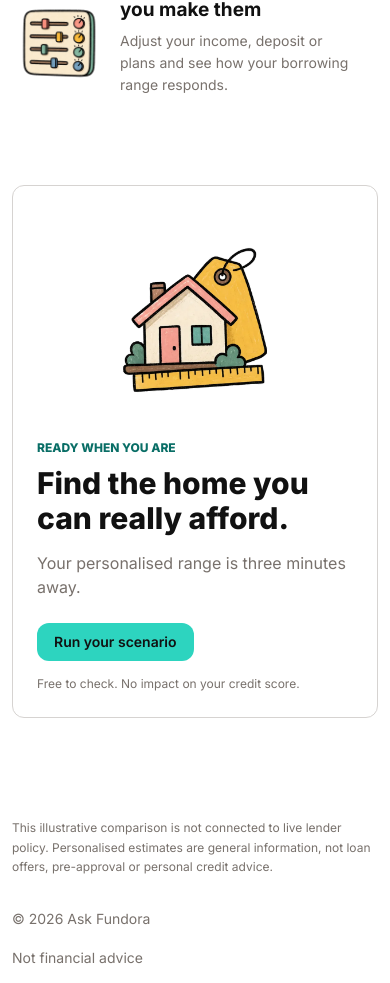
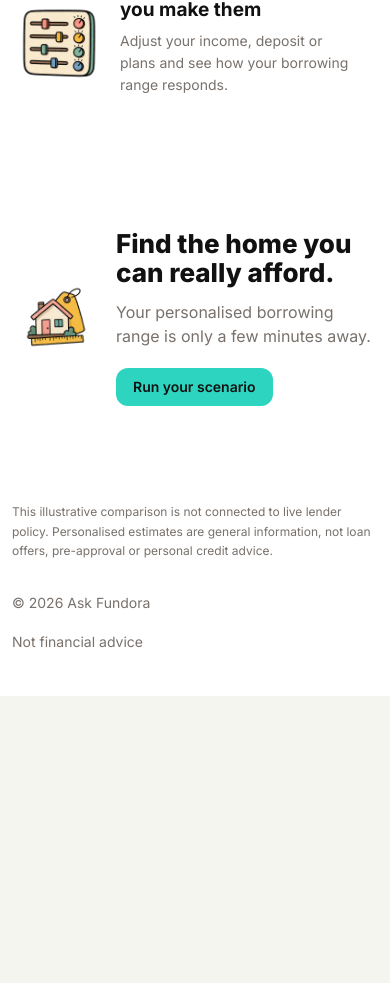
Before and after one commit to grosstoad/fi-design-ideas, a React (Vite) app: page /landing-b in a window 390 px wide. Shown: the part 3369-4352 px from the top of the page. After the commit the page ends 4065 px from the top, so only its background shows below. Built offline with nearby package versions, Linux system fonts and the light colour scheme; a web font is replaced by a local one.

Commit message:
Compact landing B final call to action

```diff
--- a/src/landing-b.css
+++ b/src/landing-b.css
@@ -1415,23 +1415,22 @@
 /* Closing */
 
 .lpb-closing {
-  padding-top: 36px;
+  padding: 64px 0;
 }
 
 .lpb-closing-card {
   display: grid;
-  grid-template-columns: minmax(220px, 320px) minmax(0, 1fr);
-  gap: 70px;
+  grid-template-columns: 150px minmax(0, 1fr);
+  max-width: 820px;
+  gap: 32px;
   align-items: center;
-  padding: 24px;
-  border: 1px solid var(--lpb-line);
-  border-radius: var(--lpb-radius);
-  background: #ffffff;
+  margin-inline: auto;
+  padding: 24px 0;
 }
 
 .lpb-closing-card > img {
   display: block;
-  width: 100%;
+  width: 150px;
   height: auto;
 }
 
@@ -1441,19 +1440,13 @@
 }
 
 .lpb-closing-sub {
-  margin-top: 16px !important;
+  margin-top: 12px !important;
   color: var(--lpb-muted);
   font-size: 16px;
 }
 
 .lpb-closing-card .lpb-btn {
-  margin-top: 24px;
-}
-
-.lpb-closing-trust {
-  margin-top: 14px !important;
-  color: var(--lpb-muted);
-  font-size: 12px;
+  margin-top: 20px;
 }
 
 /* Dialog content */
@@ -1708,9 +1701,13 @@
   }
 
   .lpb-closing-card {
-    grid-template-columns: 220px minmax(0, 1fr);
-    gap: 34px;
-    padding: 32px;
+    grid-template-columns: 132px minmax(0, 1fr);
+    gap: 24px;
+    padding: 24px 0;
+  }
+
+  .lpb-closing-card > img {
+    width: 132px;
   }
 }
 
@@ -1968,18 +1965,21 @@
   }
 
   .lpb-closing {
-    padding-top: 20px;
+    padding: 48px 0;
   }
 
   .lpb-closing-card {
-    grid-template-columns: 1fr;
-    gap: 10px;
-    padding: 24px;
+    grid-template-columns: 88px minmax(0, 1fr);
+    gap: 16px;
+    padding: 16px 0;
   }
 
   .lpb-closing-card > img {
-    width: min(220px, 72%);
-    margin-inline: auto;
+    width: 88px;
+  }
+
+  .lpb-closing-card .lpb-h2 {
+    font-size: 26px;
   }
 
   .lpb-detail-grid {
--- a/src/pages/LandingBRangePage.jsx
+++ b/src/pages/LandingBRangePage.jsx
@@ -678,11 +678,9 @@ export default function LandingBRangePage() {
             <div className="lpb-closing-card">
               <img src="/landing-b/affordable-price-casual.webp" alt="A chalk-textured illustration of a house, price tag and ruler" width="768" height="768" loading="lazy" decoding="async" />
               <div>
-                <p className="lpb-section-index">Ready when you are</p>
                 <h2 className="lpb-h2" id="lpb-closing-title">Find the home you can really afford.</h2>
-                <p className="lpb-closing-sub">Your personalised range is three minutes away.</p>
+                <p className="lpb-closing-sub">Your personalised borrowing range is only a few minutes away.</p>
                 <Link to="/assessment" className="lpb-btn lpb-btn--primary">Run your scenario</Link>
-                <p className="lpb-closing-trust">Free to check. No impact on your credit score.</p>
               </div>
             </div>
           </div>
```
Also changed, not shown: 2 other files (tests, documents, lock files or other folders).
